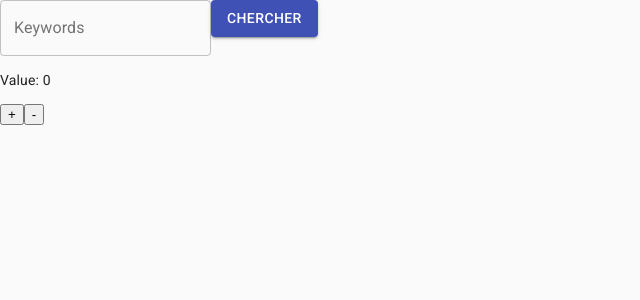
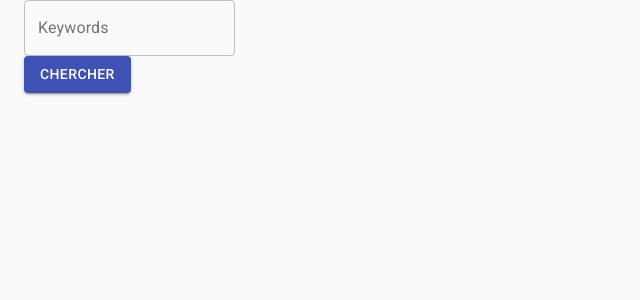
Before and after one commit to notAro14/github-explorer, a React (Create React App) app: page / in a window 1280 px wide. Shown: the top 300 px of the page, without its empty margins (0-640 px from the left). Built offline with nearby package versions, Linux system fonts and the light colour scheme.

Commit message:
Test des composants de layout de material ui

```diff
--- a/src/pages/Home/Home.page.jsx
+++ b/src/pages/Home/Home.page.jsx
@@ -3,6 +3,8 @@ import { Counter } from "../../components/index";
 import { searchRepos } from "../../api";
 import TextField from "@material-ui/core/TextField";
 import Button from "@material-ui/core/Button";
+import Container from "@material-ui/core/Container";
+import Box from "@material-ui/core/Box";
 
 const HomePage = () => {
   const [keywords, setKeywords] = useState(null);
@@ -10,13 +12,17 @@ const HomePage = () => {
   console.log({ keywords, repos });
 
   return (
-    <div>
+    <Container>
+      <form>
+        <Box>
           <TextField
             id="outlined-basic"
             label="Keywords"
             variant="outlined"
             onChange={(e) => setKeywords(e.target.value)}
           />
+        </Box>
+        <Box>
           <Button
             variant="contained"
             color="primary"
@@ -30,8 +36,9 @@ const HomePage = () => {
           >
             Chercher
           </Button>
-      <Counter />
-    </div>
+        </Box>
+      </form>
+    </Container>
   );
 };
 
```
Lines whose indentation alone changed are shown as unchanged.
